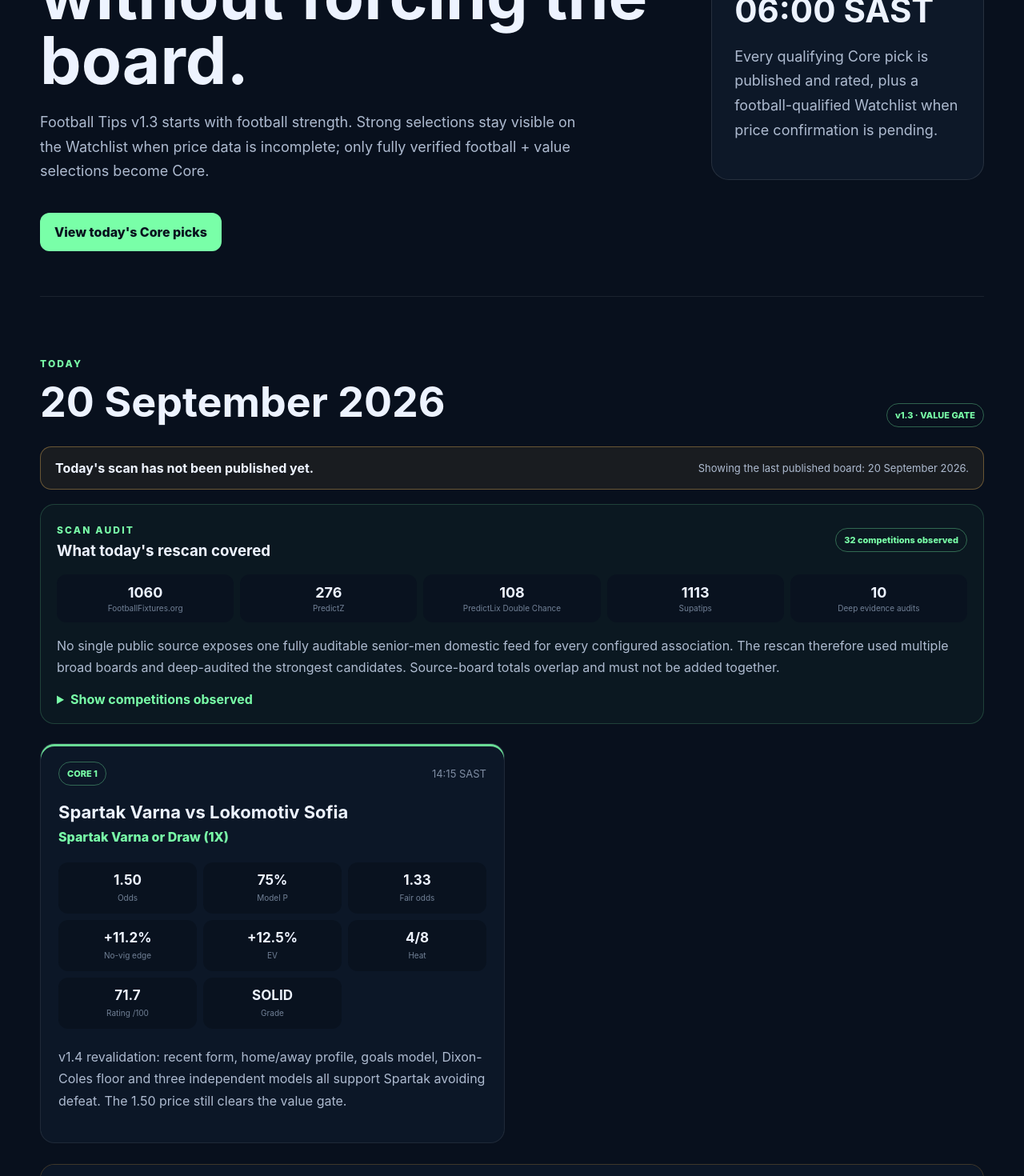
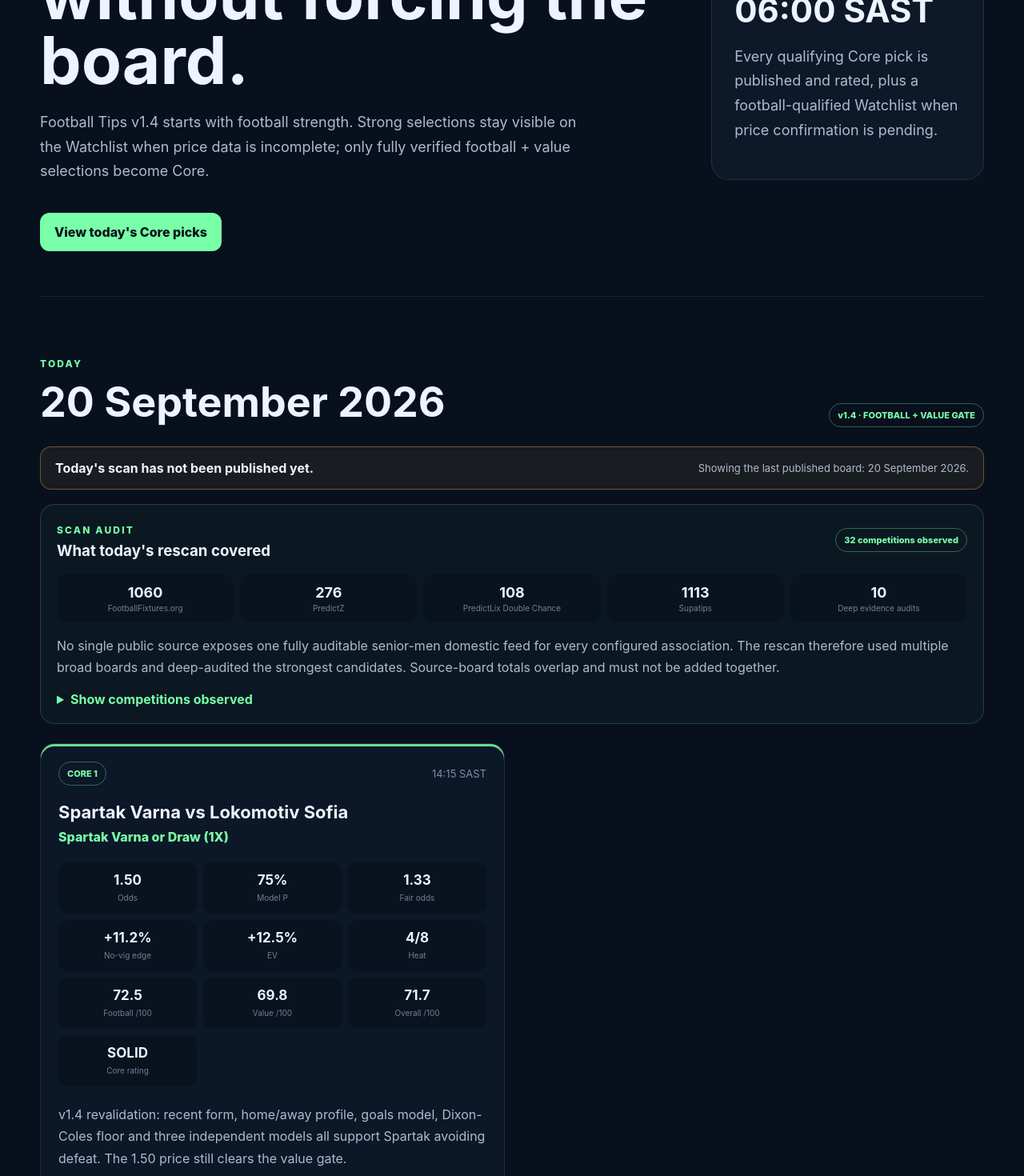
Before and after one commit to BaloyiTK/football-tips, a Next.js app: page / in a window 1280 px wide. Shown: the part 300-1770 px from the top of the page at 80% size. Built offline with nearby package versions, Linux system fonts and the light colour scheme.

Commit message:
Show v1.4 football and value scores

```diff
--- a/app/page.jsx
+++ b/app/page.jsx
@@ -125,7 +125,7 @@ export default function HomePage() {
             <span className="eyebrow">FOOTBALL-FIRST ANALYSIS</span>
             <h1>Daily football picks without forcing the board.</h1>
             <p>
-              Football Tips v1.3 starts with football strength. Strong selections stay visible
+              Football Tips v1.4 starts with football strength. Strong selections stay visible
               on the Watchlist when price data is incomplete; only fully verified football +
               value selections become Core.
             </p>
@@ -144,7 +144,7 @@ export default function HomePage() {
               <span className="eyebrow">TODAY</span>
               <h2>{data.date || 'Daily Picks'}</h2>
             </div>
-            <span className="pill">v1.3 · VALUE GATE</span>
+            <span className="pill">v1.4 · FOOTBALL + VALUE GATE</span>
           </div>
 
           {loading ? <p className="muted">Loading picks…</p> : null}
@@ -192,8 +192,10 @@ export default function HomePage() {
                   <span><b>+{formatPercent(pick.value.edge)}</b><small>No-vig edge</small></span>
                   <span><b>+{formatPercent(pick.value.expectedValue)}</b><small>EV</small></span>
                   <span><b>{pick.heat}</b><small>Heat</small></span>
-                  <span><b>{pick.value.rating.toFixed(1)}</b><small>Rating /100</small></span>
-                  <span><b>{pick.value.ratingBand}</b><small>Grade</small></span>
+                  <span><b>{pick.value.footballStrength.toFixed(1)}</b><small>Football /100</small></span>
+                  <span><b>{pick.value.valueStrength.toFixed(1)}</b><small>Value /100</small></span>
+                  <span><b>{pick.value.rating.toFixed(1)}</b><small>Overall /100</small></span>
+                  <span><b>{pick.value.ratingBand}</b><small>Core rating</small></span>
                 </div>
                 <p>{pick.reason}</p>
               </article>
@@ -218,7 +220,7 @@ export default function HomePage() {
               <div className="watchlist-heading">
                 <div>
                   <span className="eyebrow">FOOTBALL-QUALIFIED</span>
-                  <h3>Watchlist — price/value pending</h3>
+                  <h3>Watchlist — verification pending</h3>
                 </div>
                 <span className="pill">{valueSelection.watchlist.length} candidates</span>
               </div>
@@ -231,7 +233,13 @@ export default function HomePage() {
                   </div>
                   <div className="watchlist-meta">
                     <b>{displayProbability(pick.probability)}</b>
-                    <span>{pick.assessment?.priceStatus === 'pending' ? 'PRICE PENDING' : 'NOT CORE VALUE'}</span>
+                    <span>{
+                      pick.assessment?.priceStatus === 'pending'
+                        ? 'PRICE PENDING'
+                        : pick.assessment?.priceStatus === 'verified-football-pending'
+                          ? 'FOOTBALL CHECK'
+                          : 'NOT CORE VALUE'
+                    }</span>
                   </div>
                 </div>
               ))}
@@ -256,12 +264,12 @@ export default function HomePage() {
 
         <section id="method" className="section model-section">
           <span className="eyebrow">THE MODEL</span>
-          <h2>Football Tips v1.3</h2>
+          <h2>Football Tips v1.4</h2>
           <div className="model-grid">
             <div><strong>01</strong><h3>Football First</h3><p>Form, home/away strength and xG/goals create the initial probability before price can remove a football-strong candidate.</p></div>
-            <div><strong>02</strong><h3>Agreement & Floors</h3><p>Heat, model agreement, contradictions and selection floors decide whether a pick is Core-ready or stays on Watchlist.</p></div>
+            <div><strong>02</strong><h3>Football Evidence Gate</h3><p>Recent form, home/away profile, goals/xG, Poisson/Dixon-Coles and at least two independent models must be explicitly recorded. Major disagreement blocks Core.</p></div>
             <div><strong>03</strong><h3>Price Validation</h3><p>When a complete market snapshot exists, no-vig edge and EV decide whether a Core-ready football pick has enough price value.</p></div>
-            <div><strong>04</strong><h3>Rate Every Core</h3><p>Every qualifying Core stays on the board and receives a 0–100 rating plus A+/A/B+/B/C band. WATCHLIST = football strong but confirmation pending. SKIP = football evidence itself is weak.</p></div>
+            <div><strong>04</strong><h3>Separate The Scores</h3><p>Every Core shows Football Strength, Value Strength and an Overall rating. Price cannot compensate for a failed football gate.</p></div>
           </div>
         </section>
 
```
